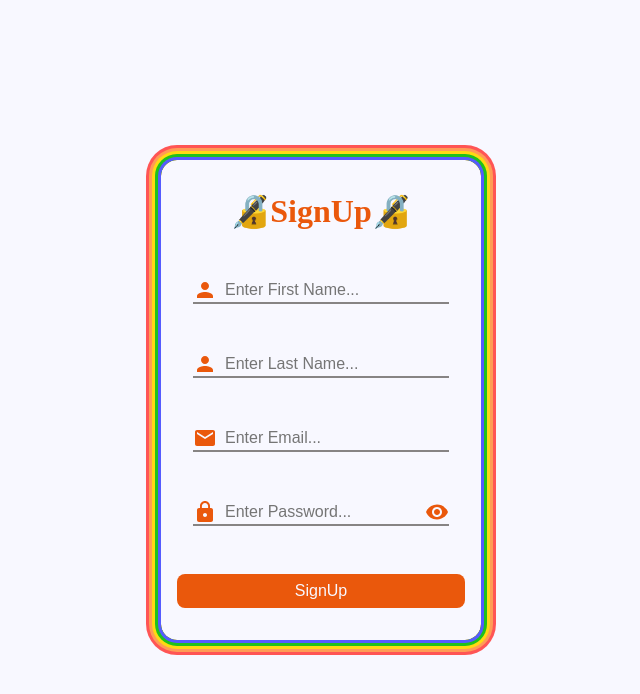
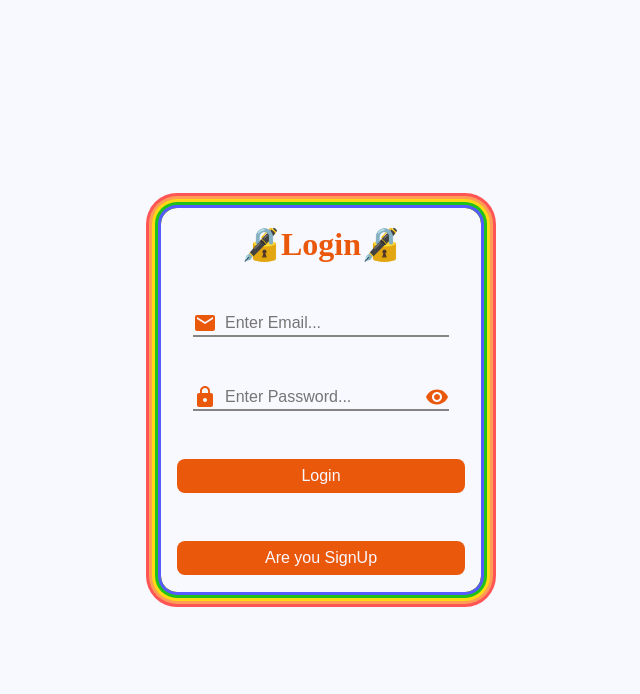
Before and after one commit to kareena0211/Login-SignUp-Page, a React (Vite) app: page /login in a window 1280 px wide. Shown: the top 694 px of the page, without its empty margins (319-959 px from the left). Built offline with nearby package versions, Linux system fonts and the light colour scheme.

Commit message:
Added Router in that

```diff
--- a/package.json
+++ b/package.json
@@ -17,6 +17,7 @@
     "@mui/styled-engine-sc": "^5.14.11",
     "react": "^18.2.0",
     "react-dom": "^18.2.0",
+    "react-router-dom": "^6.18.0",
     "styled-components": "^5.3.11"
   },
   "devDependencies": {
--- a/src/App.jsx
+++ b/src/App.jsx
@@ -1,14 +1,11 @@
 // import React from 'react'
 import "./App.css";
-import LoginForm from './components/loginForm/LoginForm';
-import SignUp from "./components/signUpPage/SignUpPage";
-// import SignUpPage from "./components/signUpPage/SignUpPage";
+import LinkingFile from "./components/LinkingFile";
 
 function App(){
   return (
     <>
-      {/* <LoginForm/>  */}
-      <SignUp/>
+      <LinkingFile/>
     </>
   )
 }
--- /dev/null
+++ b/src/components/LinkingFile.jsx
@@ -0,0 +1,21 @@
+import React from "react";
+import { BrowserRouter, Link, Route, Routes } from "react-router-dom";
+import SignUp from "./signUpPage/SignUpPage";
+import LoginForm from "./loginForm/LoginForm";
+
+const LinkingFile = () => {
+  return (
+    <>
+      <BrowserRouter>
+        <Link to="/" SignUp/>
+        <Link to="/login" Login />
+        <Routes>
+          <Route path="/" element={<SignUp />} />
+          <Route path="/login" element={<LoginForm />} />
+        </Routes>
+      </BrowserRouter>
+    </>
+  );
+};
+
+export default LinkingFile;
--- a/src/components/loginForm/LoginForm.jsx
+++ b/src/components/loginForm/LoginForm.jsx
@@ -4,11 +4,21 @@ import EmailIcon from "@mui/icons-material/Email";
 import LockIcon from "@mui/icons-material/Lock";
 import VisibilityIcon from "@mui/icons-material/Visibility";
 import VisibilityOffIcon from "@mui/icons-material/VisibilityOff";
+import { useNavigate } from "react-router-dom";
 
 const LoginForm = () => {
   const [email, setEmail] = useState("");
   const [password, setPassword] = useState("");
   const [showPassword, setShowPassword] = useState(false);
+
+  // ......................................................
+
+const navigate = useNavigate()
+const handleSubmitBtn = () =>{
+  navigate("/")
+}
+
+  // ............................................................
   const handleSubmit = (e) => {
     e.preventDefault();
     if (password.length<6){
@@ -35,7 +45,7 @@ const LoginForm = () => {
         <div className={style.inputContainer}>
           <LockIcon className={style.icon} />
           <input
-            type={showPassword ? "password":"text"}
+            type={showPassword ? "password" : "text"}
             placeholder="Enter Password..."
             className={style.password}
             value={password}
@@ -58,6 +68,9 @@ const LoginForm = () => {
         <button className={style.login} type="submit">
           Login
         </button>
+        <button className={style.login} onClick={handleSubmitBtn} type="submit">
+          Are you SignUp
+        </button>
       </form>
     </>
   );
--- a/src/components/loginForm/LoginForm.module.css
+++ b/src/components/loginForm/LoginForm.module.css
@@ -1,5 +1,5 @@
 .form {
-  height: 20rem;
+  height: 24rem;
   width: 20rem;
   display: flex;
   align-items: center;
--- a/src/components/signUpPage/SignUpPage.jsx
+++ b/src/components/signUpPage/SignUpPage.jsx
@@ -5,6 +5,7 @@ import LockIcon from "@mui/icons-material/Lock";
 import VisibilityIcon from "@mui/icons-material/Visibility";
 import VisibilityOffIcon from "@mui/icons-material/VisibilityOff";
 import PersonIcon from "@mui/icons-material/Person";
+import { useNavigate } from "react-router-dom";
 
 const SignUp = () => {
   const [email, setEmail] = useState("");
@@ -12,6 +13,14 @@ const SignUp = () => {
   const [name, setName] = useState("");
   const [lastName, setLastName] = useState("");
   const [showPassword, setShowPassword] = useState(false);
+
+
+//   ......................................................
+
+const navigate = useNavigate()
+const handleButton = () =>{
+     navigate("/login")
+}
 
   // ........................................................................
 
@@ -95,6 +104,9 @@ const SignUp = () => {
         <button className={style.login} type="submit">
           SignUp
         </button>
+        <button className={style.login} onClick={handleButton} type="submit">
+          Are you Login ?
+        </button>
       </form>
     </>
   );
--- a/src/components/signUpPage/SignUpPage.module.css
+++ b/src/components/signUpPage/SignUpPage.module.css
@@ -1,5 +1,5 @@
 .form {
-  height: 30rem;
+  height: 32rem;
   width: 20rem;
   display: flex;
   align-items: center;
```
Also changed, not shown: 1 other file (tests, documents, lock files or other folders).
